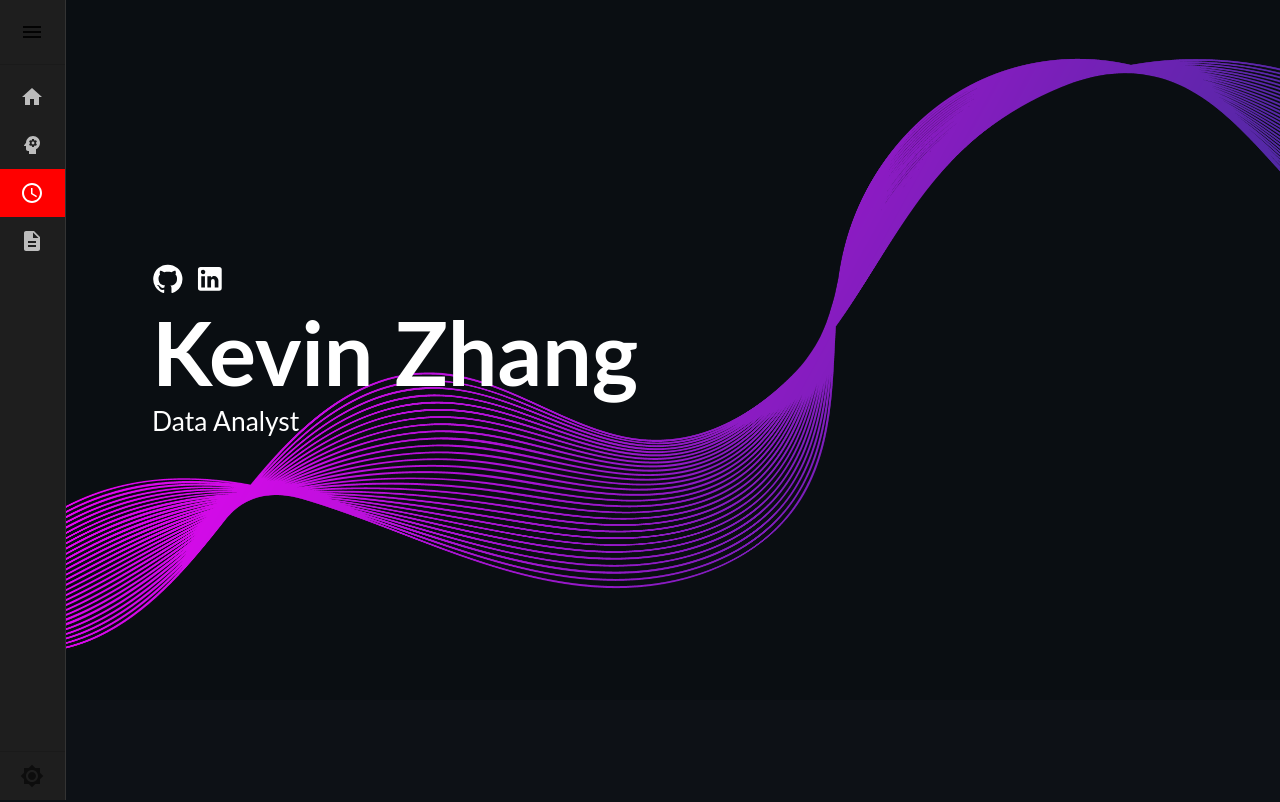
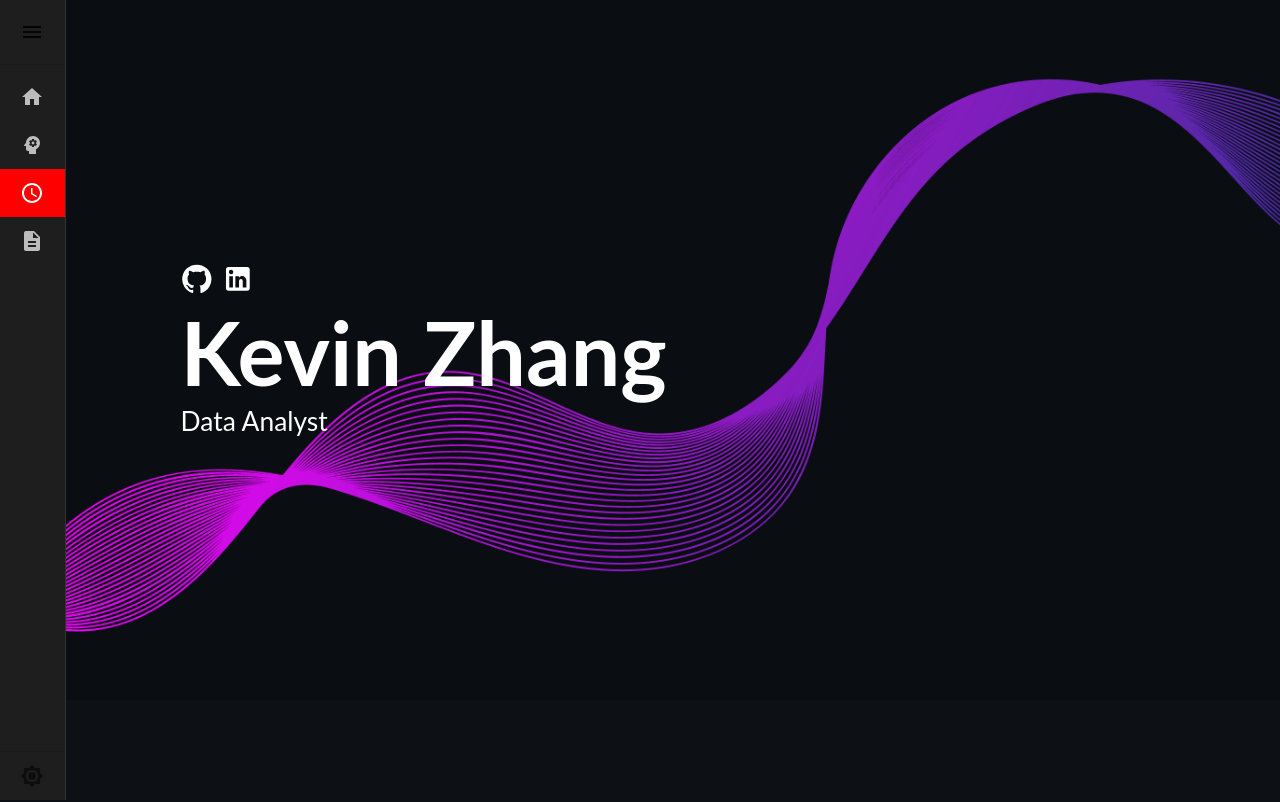
Before and after one commit to kzha0676/kzha0676.github.io, a React (Create React App) app: page / in a window 1280 px wide. Shown: the top 802 px of the page. Built offline with nearby package versions, Linux system fonts and the light colour scheme.

Commit message:
Fix whitespace on right

```diff
--- a/src/assets/styles/Main.scss
+++ b/src/assets/styles/Main.scss
@@ -7,8 +7,8 @@
     gap: 30px;
     justify-content: flex-start;
     align-items: center;
-    width: 100%;
-    padding: 0px 15%;
+    width: calc(100% - 57px);
+    padding: 0px 10%;
     min-height: 700px;
     background-image: url("../images/bg-dark.png");
     background-repeat: no-repeat;
--- a/src/index.scss
+++ b/src/index.scss
@@ -1,3 +1,11 @@
+html{
+  width: 100%;
+  height: 100%;
+  margin: 0;
+  padding: 0;
+  overflow-x: hidden;
+}
+
 body {
   margin: 0;
   font-family: -apple-system, BlinkMacSystemFont, "Segoe UI", "Roboto", "Oxygen",
```
